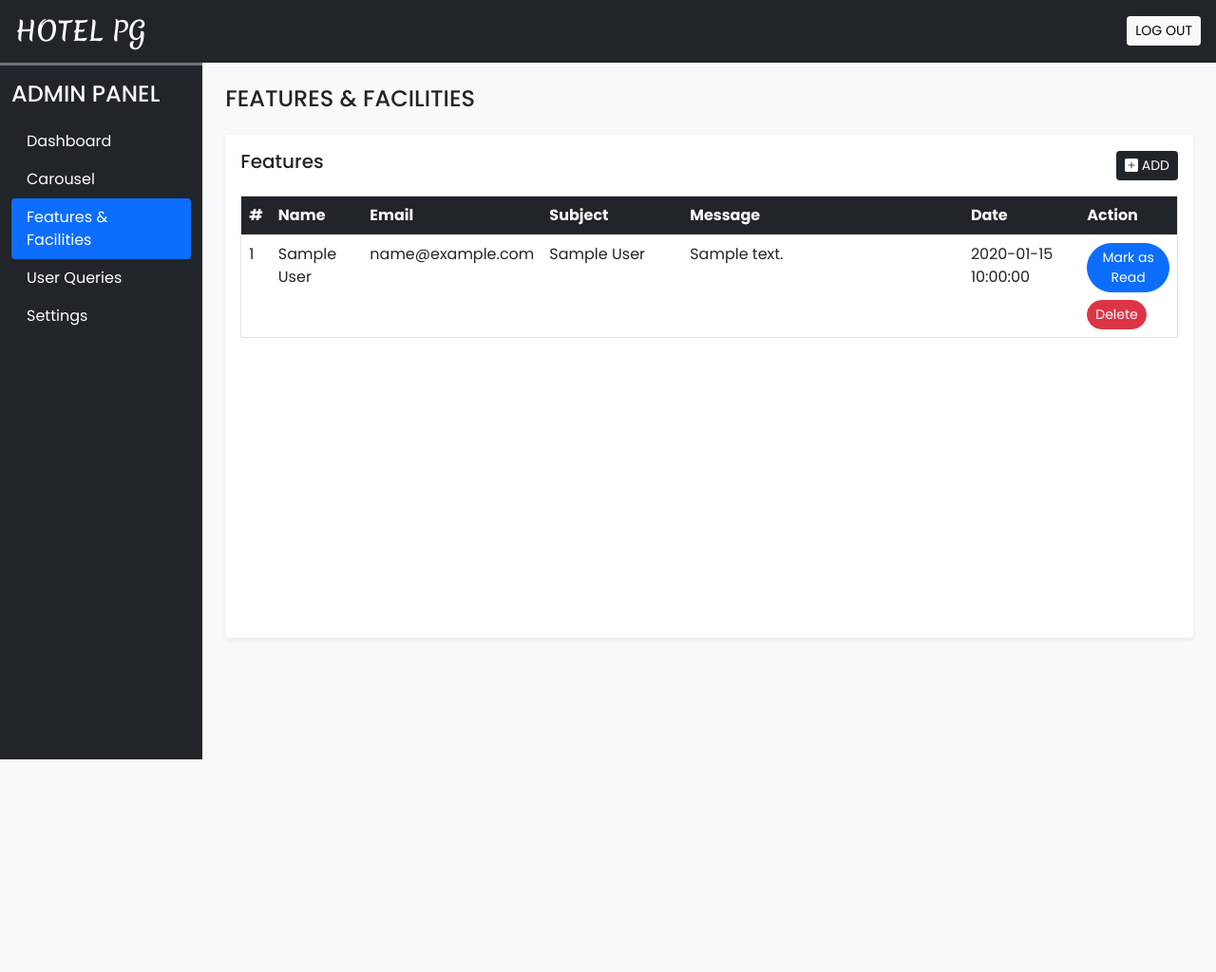
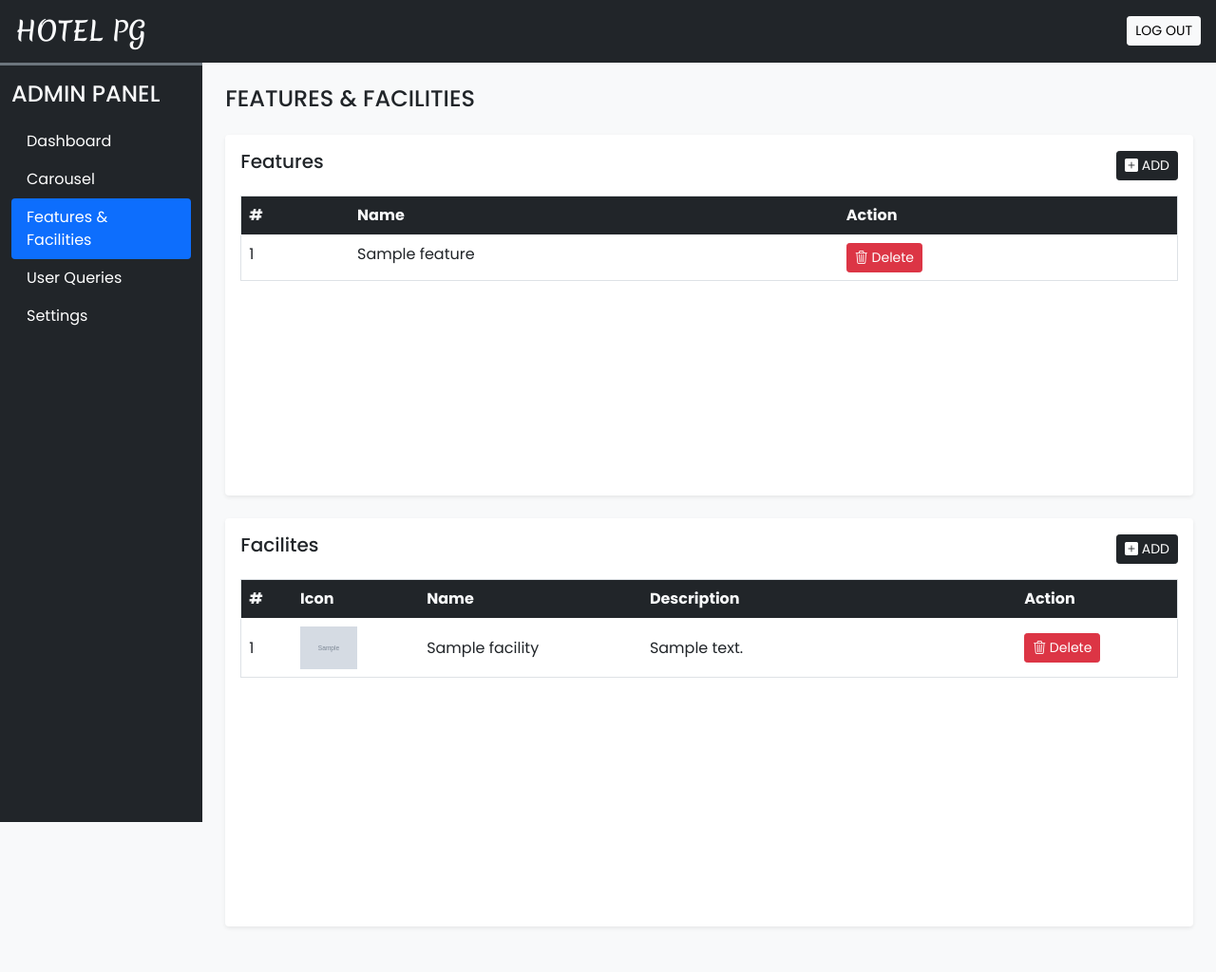
Before and after one commit to ShinoGyalpo/HotelManagementSystem, a PHP site: page /HotelManagementSystem/admin/features_facilities.php in a window 1280 px wide. Shown: the whole page at 95% size. Before the commit the page ends 800 px from the top, so only its background shows below. Run offline with PHP 8.4, Linux system fonts and the light colour scheme; the visitor is signed in with stand-in values (Sample User, id 1); tables that the repository leaves empty or names only in its code hold one stand-in row (values such as "Sample post"); grey boxes marked "Sample" are stand-in pictures.

Commit message:
Backend of features and facilites completed

```diff
--- /dev/null
+++ b/admin/ajax/features_facilities.php
@@ -0,0 +1,114 @@
+<?php
+require ('../include/dbconfig.php');
+require ('../include/essential.php');
+
+adminLogin();
+
+//Features section
+if (isset($_POST['add_feature'])) {
+    $frm_data = filteration($_POST);
+    $q = "INSERT INTO `features`(`name`) VALUES (?)";
+    $values = [$frm_data['name']];
+    $res = insert($q, $values, "s");
+    echo $res;
+
+}
+
+if (isset($_POST['get_features'])) {
+    $res = selectAll('features');
+    $i = 1;
+    while ($row = mysqli_fetch_assoc($res)) {
+        echo <<<data
+                <tr>
+                    <td>$i</td>
+                    <td>{$row['name']}</td>
+                    <td>
+                        <button type="button" onclick="rem_feature({$row['id']})" class="btn btn-danger btn-sm shadow-none">
+                            <i class="bi bi-trash3"></i> Delete
+                        </button>
+                    </td>
+                </tr>
+            data;
+        $i++;
+
+    }
+
+}
+
+
+if (isset($_POST['rem_feature'])) {
+    $frm_data = filteration($_POST);
+    $values = [$frm_data['rem_feature']];
+
+    $q = "DELETE FROM  `features` WHERE `id`=?";
+    $res = delete($q, $values, 'i');
+    echo $res;
+
+
+}
+
+
+//Facilities  section
+if (isset($_POST['add_facility'])) {
+    $frm_data = filteration($_POST);
+    $img_r = uploadSVGImages($_FILES['icon'], FACILITIES_FOLDER);
+    if ($img_r == 'inv_img') {
+        echo $img_r;
+    } else if ($img_r == 'inv_size') {
+        echo $img_r;
+    } else if ($img_r == 'upd_failed') {
+        echo $img_r;
+    } else {
+        $q = "INSERT INTO `facilities`(`icon`,`name`, `description`) VALUES (?,?,?)";
+        $values = [$img_r, $frm_data['name'], $frm_data['desc']];
+        $res = insert($q, $values, "sss");
+        echo $res;
+
+    }
+}
+
+if (isset($_POST['get_facilities'])) {
+    $res = selectAll('facilities');
+    $i = 1;
+    $path = FACILITIES_IMG_PATH;
+    while ($row = mysqli_fetch_assoc($res)) {
+        echo <<<data
+                <tr class="align-middle">
+                    <td>$i</td>
+                    <td><img src="$path$row[icon]" width="60px"></td>
+                    <td>{$row['name']}</td>
+                    <td>{$row['description']}</td>
+                    <td>
+                        <button type="button" onclick="rem_facility({$row['id']})" class="btn btn-danger btn-sm shadow-none">
+                            <i class="bi bi-trash3"></i> Delete
+                        </button>
+                    </td>
+                </tr>
+            data;
+        $i++;
+
+    }
+
+}
+
+
+if (isset($_POST['rem_facility'])) {
+    $frm_data = filteration($_POST);
+    $values = [$frm_data['rem_facility']];
+
+    $pre_q = "SELECT * FROM `facilities` WHERE `id`=?";
+    $res = select($pre_q, $values, "i");
+    $img = mysqli_fetch_assoc($res);
+
+    if (deleteImage($img['icon'], FACILITIES_FOLDER)) {
+        $q = "DELETE FROM  `facilities` WHERE `id`=?";
+        $res = delete($q, $values, 'i');
+        echo $res;
+    } else {
+        echo 0;
+    }
+
+
+}
+
+?>
--- a/admin/features_facilities.php
+++ b/admin/features_facilities.php
@@ -53,8 +53,6 @@ if (isset($_GET['del'])) {
 
 
 }
-
-
 ?>
 
 <!DOCTYPE html>
@@ -77,10 +75,10 @@ if (isset($_GET['del'])) {
             <div class="col-lg-10 ms-auto p-4 overflow-hidden">
                 <h4 class="mb-4">FEATURES & FACILITIES</h4>
 
-
                 <!-- Features Section-->
                 <div class="card border-0 shadow-sm mb-4">
                     <div class="card-body">
+
                         <div class="d-flex align-items-center justify-content-between mb-3">
                             <h5 class="card-title">Features </h5>
                             <button type="button" class="btn btn-dark shadow-none btn-sm" data-bs-toggle="modal"
@@ -89,48 +87,16 @@ if (isset($_GET['del'])) {
                             </button>
                         </div>
 
-                        <div class="table-responsive-md" style="height:450px; overflow-y:scroll;">
+                        <div class="table-responsive-md" style="height:300px; overflow-y:scroll;">
                             <table class="table table-hover border">
-                                <thead class="sticky-top">
+                                <thead>
                                     <tr class="bg-dark text-light">
                                         <th scope="col">#</th>
                                         <th scope="col">Name</th>
-                                        <th scope="col">Email</th>
-                                        <th scope="col" width="15%">Subject</th>
-                                        <th scope="col" width="30%">Message</th>
-                                        <th scope=" col">Date</th>
                                         <th scope="col">Action</th>
                                     </tr>
                                 </thead>
-                                <tbody>
-                                    <?php
-                                    $q = "SELECT * FROM `user_queries` ORDER BY `sr_no`DESC";
-                                    $data = mysqli_query($con, $q);
-                                    $i = 1;
-
-                                    while ($row = mysqli_fetch_assoc($data)) {
-
-                                        $seen = '';
-                                        if ($row['seen'] != 1) {
-                                            $seen = "<a href='?seen=$row[sr_no]' class = 'btn btn-sm rounded-pill btn-primary'>Mark as Read</a> <br>";
-                                        }
-                                        $seen .= "<a href='?del=$row[sr_no]' class = 'btn btn-sm rounded-pill btn-danger mt-2'>Delete</a>";
-
-
-                                        echo <<<query
-                                            <tr>
-                                                <td>$i</td>
-                                                <td>$row[name]</td>
-                                                <td>$row[email]</td>
-                                                <td>$row[subject]</td>
-                                                <td>$row[message]</td>
-                                                <td>$row[date]</td>
-                                                <td>$seen</td>
-                                                </tr>
-                                            query;
-                                        $i++;
-                                    }
-                                    ?>
+                                <tbody id="features-data">
 
                                 </tbody>
                             </table>
@@ -142,6 +108,40 @@ if (isset($_GET['del'])) {
                     </div>
                 </div>
 
+                <!-- Facilites Section-->
+                <div class="card border-0 shadow-sm mb-4">
+                    <div class="card-body">
+
+                        <div class="d-flex align-items-center justify-content-between mb-3">
+                            <h5 class="card-title">Facilites </h5>
+                            <button type="button" class="btn btn-dark shadow-none btn-sm" data-bs-toggle="modal"
+                                data-bs-target="#facility-s">
+                                <i class="bi bi-plus-square-fill"></i> ADD
+                            </button>
+                        </div>
+
+                        <div class="table-responsive-md" style="height:350px; overflow-y:scroll;">
+                            <table class="table table-hover border">
+                                <thead>
+                                    <tr class="bg-dark text-light">
+                                        <th scope="col">#</th>
+                                        <th scope="col">Icon</th>
+                                        <th scope="col">Name</th>
+                                        <th scope="col" width="40%">Description</th>
+                                        <th scope="col">Action</th>
+                                    </tr>
+                                </thead>
+                                <tbody id="facilities-data">
+
+                                </tbody>
+                            </table>
+
+
+                        </div>
+
+
+                    </div>
+                </div>
 
             </div>
         </div>
@@ -174,16 +174,59 @@ if (isset($_GET['del'])) {
         </div>
     </div>
 
+    <!-- Modal for facilities  -->
+    <div class="modal fade" id="facility-s" data-bs-backdrop="static" data-bs-keyboard="true" tabindex="-1"
+        aria-labelledby="staticBackdropLabel" aria-hidden="true">
+        <div class="modal-dialog">
+            <form id="facility_s_form">
+                <div class="modal-content">
+                    <div class="modal-header">
+                        <h5 class="modal-title">Add Facility</h5>
+                        <button type="button" class="btn-close" data-bs-dismiss="modal" aria-label="Close"></button>
+                    </div>
+
+                    <div class="modal-body">
+
+                        <div class="mb-3">
+                            <label class="form-label fw-bold">Name</label>
+                            <input type="text" name="facility_name" class="form-control shadow-none" required>
+                        </div>
+                        <div class="mb-3">
+                            <label class="form-label fw-bold">Icon</label>
+                            <input type="file" name="facility_icon" accept=".svg" class="form-control shadow-none"
+                                required>
+                        </div>
+                        <div class="mb-3">
+                            <label class="form-label">Description</label>
+                            <textarea name="facility_desc" class="form-control shadow-none" rows="3"></textarea>
+                        </div>
+
+                    </div>
+
+                    <div class="modal-footer">
+                        <button type="reset" class=" btn btn-secondary" data-bs-dismiss="modal">CANCEL</button>
+                        <button type="submit" class="btn custom-bg text-white shadow-none">SUBMIT</button>
+                    </div>
+                </div>
+            </form>
+        </div>
+    </div>
+
+
+
     <?php require ('include/scripts.php'); ?>
 
     <script>
     let feature_s_form = document.getElementById('feature_s_form');
+    let facility_s_form = document.getElementById('facility_s_form');
 
-        feature_s_form.addEventListener('submit', function (e) {
+
+    //Feature Section function
+
+    feature_s_form.addEventListener('submit', function(e) {
         e.preventDefault();
         add_feature();
     });
-
 
     function add_feature() {
         let data = new FormData();
@@ -194,7 +237,7 @@ if (isset($_GET['del'])) {
         xhr.open("POST", "ajax/features_facilities.php", true);
 
 
-            xhr.onload = function () {
+        xhr.onload = function() {
             var myModal = document.getElementById('feature-s');
             var modal = bootstrap.Modal.getInstance(myModal); // Returns a Bootstrap scrollspy instance
             modal.hide();
@@ -202,7 +245,7 @@ if (isset($_GET['del'])) {
             if (this.responseText == 1) {
                 alert('success', 'New Feature Added!');
                 feature_s_form.elements['feature_name'].value = '';
-                    //get_members();
+                get_features();
             } else {
                 alert('error', 'Server Down!!!');
 
@@ -213,6 +256,121 @@ if (isset($_GET['del'])) {
         xhr.send(data);
 
     }
+
+    function get_features() {
+
+        let xhr = new XMLHttpRequest();
+        xhr.open("POST", "ajax/features_facilities.php", true);
+        xhr.setRequestHeader('Content-Type', 'application/x-www-form-urlencoded');
+
+        xhr.onload = function() {
+            document.getElementById('features-data').innerHTML = this.responseText;
+        }
+
+        xhr.send('get_features');
+
+    }
+
+    function rem_feature(val) {
+        let xhr = new XMLHttpRequest();
+        xhr.open("POST", "ajax/features_facilities.php", true);
+        xhr.setRequestHeader('Content-Type', 'application/x-www-form-urlencoded');
+
+        xhr.onload = function() {
+            if (this.response == 1) {
+                alert('success', 'Feature removed!');
+                get_features();
+            } else {
+                alert('error', 'Server down!');
+            }
+
+        }
+
+        xhr.send('rem_feature=' + val);
+    }
+
+
+    //facilities secntion function
+
+    facility_s_form.addEventListener('submit', function(e) {
+        e.preventDefault();
+        add_facility();
+    });
+
+    function add_facility() {
+        let data = new FormData();
+        data.append('name', facility_s_form.elements['facility_name'].value);
+        data.append('icon', facility_s_form.elements['facility_icon'].files[0]);
+        data.append('desc', facility_s_form.elements['facility_desc'].value);
+        data.append('add_facility', '');
+
+        let xhr = new XMLHttpRequest();
+        xhr.open("POST", "ajax/features_facilities.php", true);
+
+
+        xhr.onload = function() {
+            var myModal = document.getElementById('facility-s');
+            var modal = bootstrap.Modal.getInstance(myModal); // Returns a Bootstrap scrollspy instance
+            modal.hide();
+
+            if (this.responseText == 'inv_img') {
+                alert('error', 'Only SVG images are allowed');
+            } else if (this.responseText == 'inv_size') {
+                alert('error', 'Image size should be less than 2MB!');
+            } else if (this.responseText == 'upd_failed') {
+                alert('error', 'Image upload failed, Server Down!!!');
+            } else {
+                alert('success', 'New facility Added!');
+                facility_s_form.reset();
+                get_facilities();
+            }
+
+        }
+
+        xhr.send(data);
+
+    }
+
+    function get_facilities() {
+
+        let xhr = new XMLHttpRequest();
+        xhr.open("POST", "ajax/features_facilities.php", true);
+        xhr.setRequestHeader('Content-Type', 'application/x-www-form-urlencoded');
+
+        xhr.onload = function() {
+            document.getElementById('facilities-data').innerHTML = this.responseText;
+        }
+
+        xhr.send('get_facilities');
+
+    }
+
+
+    function rem_facility(val) {
+        let xhr = new XMLHttpRequest();
+        xhr.open("POST", "ajax/features_facilities.php", true);
+        xhr.setRequestHeader('Content-Type', 'application/x-www-form-urlencoded');
+
+        xhr.onload = function() {
+            if (this.response == 1) {
+                alert('success', 'facility removed!');
+                get_facilities();
+            } else {
+                alert('error', 'Server down!');
+            }
+
+        }
+
+        xhr.send('rem_facility=' + val);
+    }
+
+
+
+    window.onload = function() {
+
+        get_features();
+        get_facilities();
+    }
     </script>
 
 
--- a/admin/include/essential.php
+++ b/admin/include/essential.php
@@ -4,12 +4,16 @@
 define('SITE_URL', 'http://localhost:8080/HotelManagementSystem/');
 define('ABOUT_IMG_PATH', SITE_URL . 'images/about/');
 define('CAROUSEL_IMG_PATH', SITE_URL . 'images/slider/');
+define('FACILITIES_IMG_PATH', SITE_URL . 'images/facilities/');
+
 
 
 //backend upload process needs this data
 define('UPLOAD_IMAGE_PATH', $_SERVER['DOCUMENT_ROOT'] . '/HotelManagementSystem/images/');
 define('ABOUT_FOLDER', 'about/');
 define('CAROUSEL_FOLDER', 'slider/');
+define('FACILITIES_FOLDER', 'facilities/');
+
 
 function adminLogin()
 {
@@ -78,5 +82,30 @@ function deleteImage($image, $folder)
 
 }
 
+function uploadSVGImages($image, $folder)
+{
+    $valid_mime = ['image/svg+xml'];
+    $img_mime = $image['type'];
+
+    if (!in_array($img_mime, $valid_mime)) {
+        return 'inv_img'; //invalid image mime or format
+    } else if (($image['size'] / (1024 * 1024)) > 1 ) {
+        return 'inv_size';  //invalid size
+
+    } else {
+        $ext = pathinfo($image['name'], PATHINFO_EXTENSION);
+        $rname = 'IMG_' . random_int(11111, 99999) . ".$ext";
+
+        $img_path = UPLOAD_IMAGE_PATH . $folder . $rname;
+        if (move_uploaded_file($image['tmp_name'], $img_path)) {
+            return $rname;
+        } else {
+            return 'upd_failed';
+
+        }
+    }
+
+}
+
 
 ?>
--- a/admin/include/scripts.php
+++ b/admin/include/scripts.php
@@ -15,6 +15,11 @@
 
     `;
         document.body.append(element);
+        setTimeout(remAlert, 2000);
+    }
+
+    function remAlert() {
+        document.getElementsByClassName('alert')[0].remove();
     }
 
     function setActive() {
--- a/admin/scripts/settings.js
+++ b/admin/scripts/settings.js
@@ -218,8 +218,6 @@ function add_member() {
             get_members();
         }
 
-
-
     }
 
     xhr.send(data);
```
Also changed, not shown: images/features/R.jpeg (deleted), images/features/ac.png (deleted), images/features/wifi.svg (deleted). Lines whose indentation alone changed are shown as unchanged.
